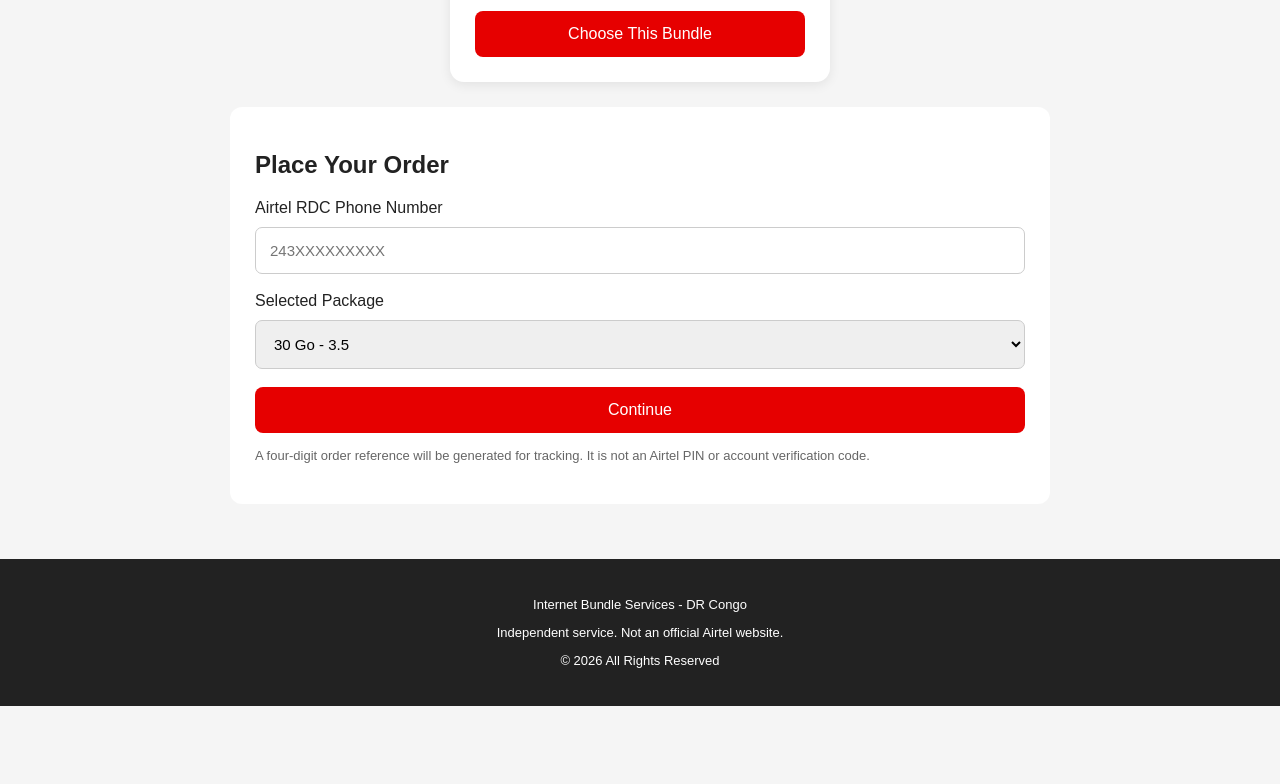
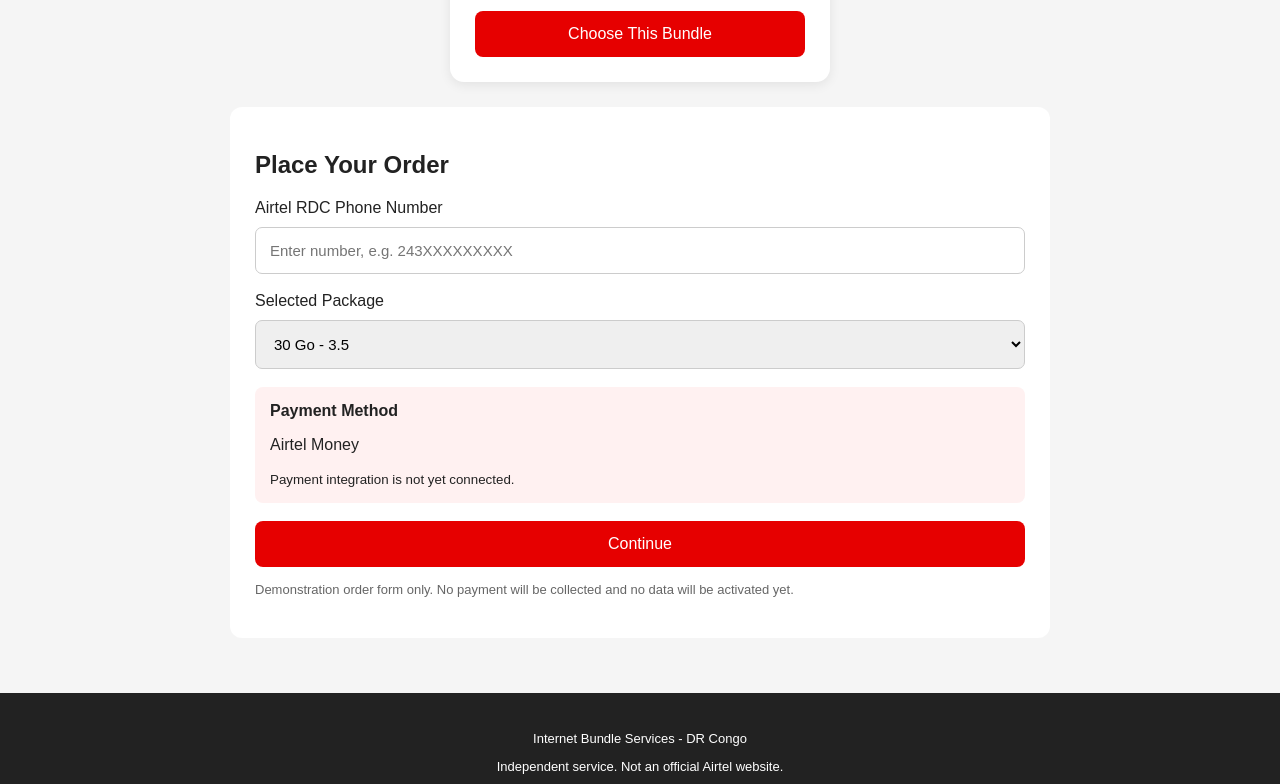
Before and after one commit to geofryrotich808-blip/drc.airtel.congo, a plain HTML site: page index.html in a window 1280 px wide. Shown: the part 637-1421 px from the top of the page. Before the commit the page ends 1343 px from the top, so only its background shows below. Drawn offline with Linux system fonts and the light colour scheme.

Commit message:
Update index.html

```diff
--- a/index.html
+++ b/index.html
@@ -4,14 +4,19 @@
 <meta charset="UTF-8">
 <meta name="viewport" content="width=device-width, initial-scale=1.0">
 <title>Independent DR Congo Data Bundles</title>
+
 <style>
-* { box-sizing: border-box; }
+* {
+  box-sizing: border-box;
+}
+
 body {
   margin: 0;
   font-family: Arial, sans-serif;
   background: #f5f5f5;
   color: #222;
 }
+
 header {
   background: #e60000;
   color: white;
@@ -20,22 +25,44 @@
   justify-content: space-between;
   align-items: center;
 }
-.logo { font-size: 25px; font-weight: bold; }
-header span { font-size: 13px; }
+
+.logo {
+  font-size: 25px;
+  font-weight: bold;
+}
+
+header span {
+  font-size: 13px;
+}
+
 .hero {
   background: linear-gradient(135deg, #e60000, #a90000);
   color: white;
   text-align: center;
   padding: 55px 20px;
 }
-.hero h1 { font-size: 32px; margin-bottom: 12px; }
-.hero p { font-size: 16px; line-height: 1.6; }
+
+.hero h1 {
+  font-size: 32px;
+  margin-bottom: 12px;
+}
+
+.hero p {
+  font-size: 16px;
+  line-height: 1.6;
+}
+
 .container {
   max-width: 850px;
   margin: 30px auto;
   padding: 15px;
 }
-.section-title { text-align: center; margin-bottom: 25px; }
+
+.section-title {
+  text-align: center;
+  margin-bottom: 25px;
+}
+
 .bundle {
   background: white;
   border-radius: 14px;
@@ -46,9 +73,20 @@
   margin: auto;
   border-top: 5px solid #e60000;
 }
-.bundle h2 { color: #e60000; font-size: 28px; }
-.price { font-size: 32px; font-weight: bold; margin: 15px; }
-.bundle button, .order button {
+
+.bundle h2 {
+  color: #e60000;
+  font-size: 28px;
+}
+
+.price {
+  font-size: 32px;
+  font-weight: bold;
+  margin: 15px;
+}
+
+.bundle button,
+.order button {
   background: #e60000;
   color: white;
   border: none;
@@ -58,13 +96,19 @@
   font-size: 16px;
   cursor: pointer;
 }
-.bundle button:hover, .order button:hover { background: #b90000; }
+
+.bundle button:hover,
+.order button:hover {
+  background: #b90000;
+}
+
 .order {
   background: white;
   padding: 25px;
   border-radius: 12px;
   margin-top: 25px;
 }
+
 input, select {
   width: 100%;
   padding: 14px;
@@ -73,7 +117,20 @@
   border-radius: 7px;
   font-size: 15px;
 }
-.note { color: #666; font-size: 13px; line-height: 1.5; }
+
+.payment {
+  background: #fff1f1;
+  padding: 15px;
+  border-radius: 8px;
+  margin-bottom: 18px;
+}
+
+.note {
+  color: #666;
+  font-size: 13px;
+  line-height: 1.5;
+}
+
 footer {
   background: #222;
   color: white;
@@ -84,6 +141,7 @@
 }
 </style>
 </head>
+
 <body>
 
 <header>
@@ -93,11 +151,14 @@
 
 <section class="hero">
   <h1>Stay Connected!</h1>
-  <p>Discover our available internet bundle offers.
-  Choose your preferred package and get started.</p>
+  <p>
+    Discover our available internet bundle offers.
+    Choose your preferred package and get started.
+  </p>
 </section>
 
 <main class="container">
+
   <h2 class="section-title">Available Data Packages</h2>
 
   <div class="bundle">
@@ -114,23 +175,35 @@
     <h2>Place Your Order</h2>
 
     <label for="phone">Airtel RDC Phone Number</label>
-    <input id="phone" type="tel"
-      placeholder="243XXXXXXXXX" autocomplete="tel">
+    <input
+      id="phone"
+      type="tel"
+      placeholder="Enter number, e.g. 243XXXXXXXXX"
+      autocomplete="tel"
+      required
+    >
 
     <label for="package">Selected Package</label>
     <select id="package">
       <option value="30 Go">30 Go - 3.5</option>
     </select>
 
+    <div class="payment">
+      <strong>Payment Method</strong>
+      <p>Airtel Money</p>
+      <small>Payment integration is not yet connected.</small>
+    </div>
+
     <button id="orderButton" type="button" onclick="placeOrder()">
       Continue
     </button>
 
     <p class="note">
-      A four-digit order reference will be generated for tracking.
-      It is not an Airtel PIN or account verification code.
+      Demonstration order form only. No payment will be collected
+      and no data will be activated yet.
     </p>
   </section>
+
 </main>
 
 <footer>
@@ -151,6 +224,7 @@
   const packageName = document.getElementById("package").value;
   const button = document.getElementById("orderButton");
 
+  // Accept either 243XXXXXXXXX or +243XXXXXXXXX
   if (!/^\+?243[0-9]{9}$/.test(phone)) {
     alert("Please enter a valid DR Congo phone number beginning with 243.");
     return;
@@ -164,7 +238,9 @@
       "https://geoffrycongo-orders.geofryrotich808.workers.dev/order",
       {
         method: "POST",
-        headers: { "Content-Type": "application/json" },
+        headers: {
+          "Content-Type": "application/json"
+        },
         body: JSON.stringify({
           phone: phone,
           package: packageName,
@@ -179,19 +255,14 @@
       throw new Error("Order could not be sent.");
     }
 
-    // Four-digit reference for order tracking only.
-    const reference = String(
-      Math.floor(1000 + Math.random() * 9000)
-    );
-
     alert(
       "Your order has been received.\n" +
-      "Order reference: " + reference +
-      "\nStatus: Pending review."
+      "Reference: " + (result.reference || "Received") +
+      "\nStatus: Pending payment.\nNo payment has been made."
     );
 
   } catch (error) {
-    console.error(error);
+    console.error("Order error:", error);
     alert("We could not send your order. Please try again.");
   } finally {
     button.disabled = false;
@@ -199,5 +270,6 @@
   }
 }
 </script>
+
 </body>
 </html>
```
